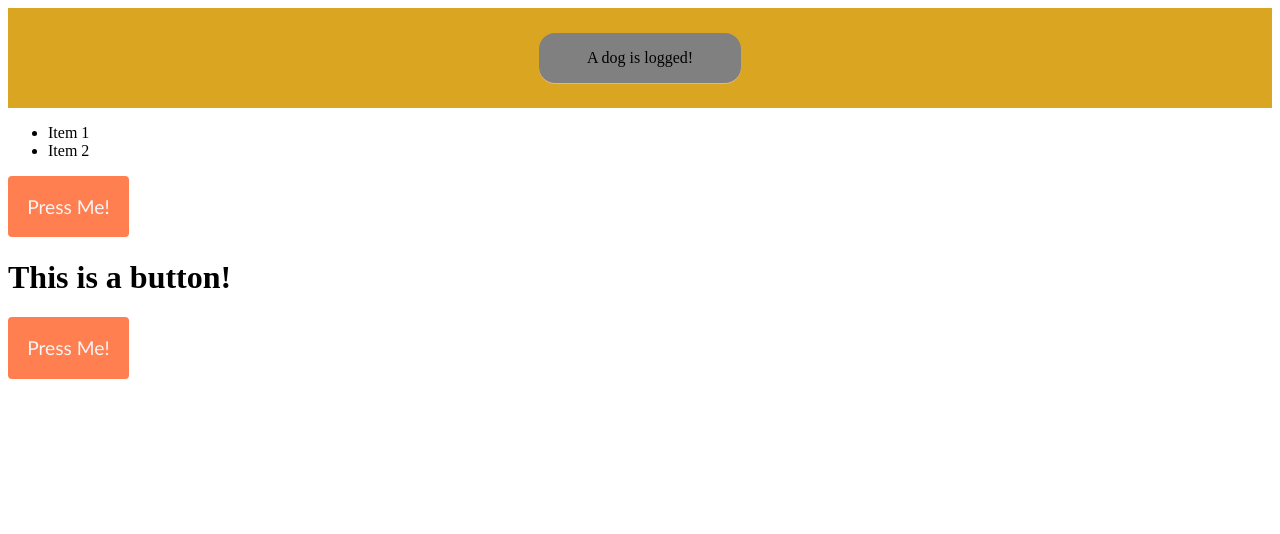
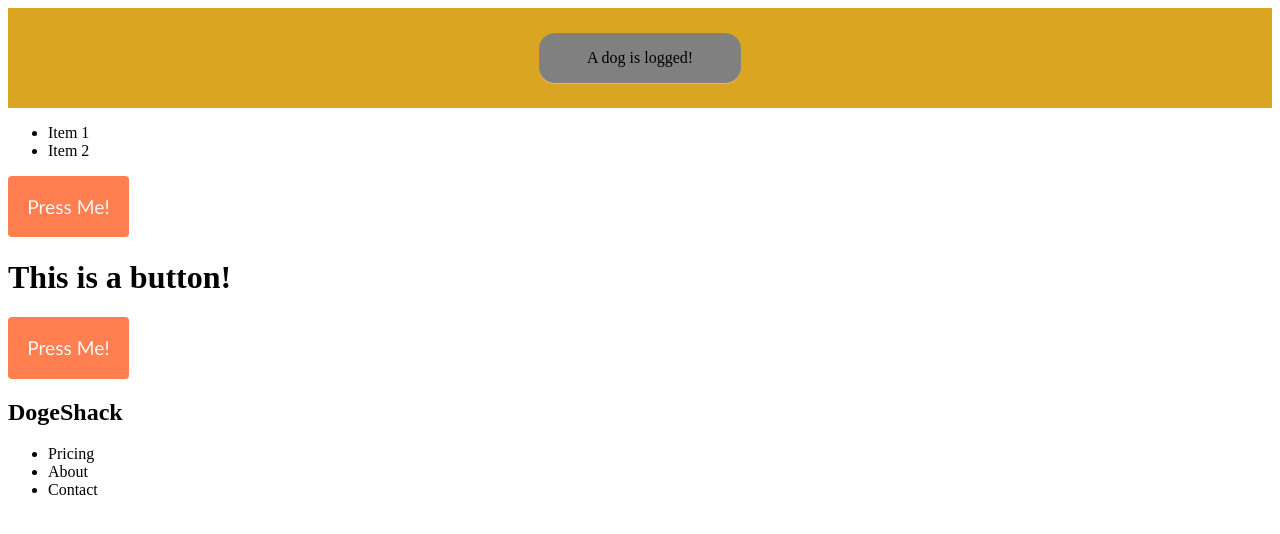
Before and after one commit to prashantbhudwal/dabbleWithReact, a React (Vite) app in the folder dabbleWithVite/: page / in a window 1280 px wide. Shown: the top 534 px of the page. Built offline with nearby package versions, Linux system fonts and the light colour scheme.

Commit message:
LO: React can be injected at any node

```diff
--- a/dabbleWithVite/index.html
+++ b/dabbleWithVite/index.html
@@ -1,13 +1,18 @@
 <!DOCTYPE html>
 <html lang="en">
+
 <head>
   <meta charset="UTF-8" />
   <link rel="icon" type="image/svg+xml" href="/vite.svg" />
   <meta name="viewport" content="width=device-width, initial-scale=1.0" />
   <title>Vite + React + TS</title>
 </head>
+
 <body>
   <div id="root"></div>
+  <div id="injection"></div>
   <script type="module" src="/src/main.tsx"></script>
+  <!-- <script type="module" src="/src/StandAloneReact/standAlone.tsx"></script> -->
 </body>
+
 </html>
--- a/dabbleWithVite/src/main.tsx
+++ b/dabbleWithVite/src/main.tsx
@@ -1,6 +1,6 @@
 import React from "react";
 import ReactDOM from "react-dom/client";
-import Basics, { TestingJSX } from "./Basics/Basics";
+import Basics, { JSXNavBar, TestingJSX } from "./Basics/Basics";
 import { NestedList } from "./Basics/Basics";
 import Button from "./Components/Button/Button";
 // import App from "./App";
@@ -12,6 +12,7 @@ ReactDOM.createRoot(document.getElementById("root") as HTMLElement).render(
     <Basics />
     <NestedList />
     <TestingJSX />
+    <JSXNavBar />
   </React.StrictMode>
 );
 
```
Also changed, not shown: dabbleWithVite/src/standAloneReact/standAlone.tsx (added, +8 -0 lines). Lines whose indentation alone changed are shown as unchanged.
